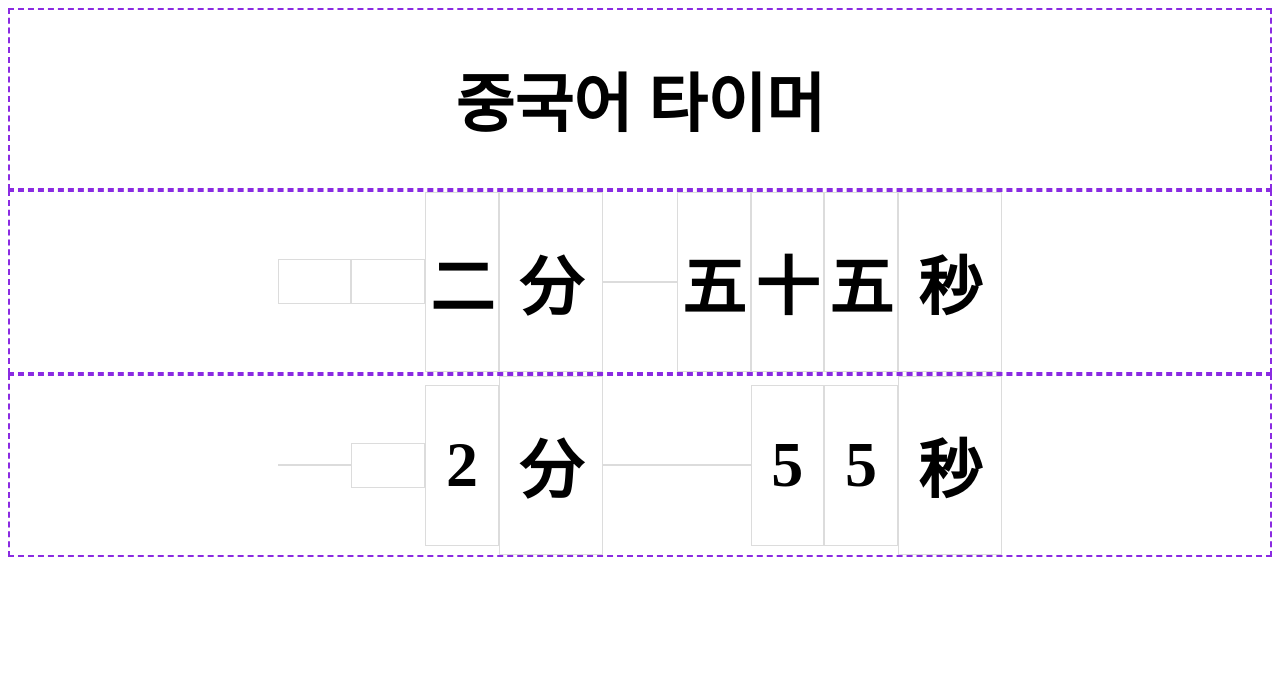
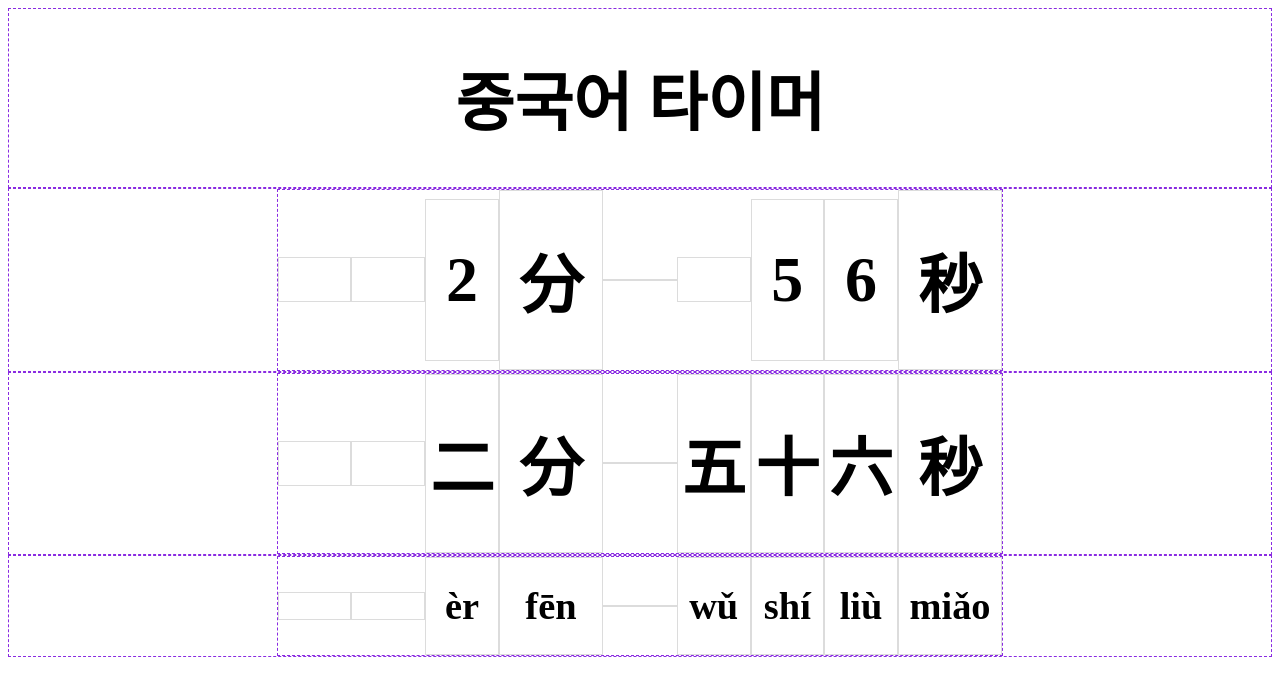
Before and after one commit to Hearkour/chinese-timer, a plain HTML site: page index.html in a window 1280 px wide. Drawn offline with Linux system fonts and the light colour scheme; a web font is replaced by a local one.

Commit message:
Added pinyin timer, broke into functions

```diff
--- a/index.html
+++ b/index.html
@@ -3,6 +3,7 @@
 <head>
     <meta charset="UTF-8">
     <title>중국어 타이머</title>
+
     <link rel="stylesheet" href="styles/fonts.css">
     <link rel="stylesheet" href="styles/global.css">
 </head>
@@ -12,12 +13,9 @@
         <h1>중국어 타이머</h1>
     </div>
 
-    <div id="timer-chinese" class="outer"></div>
-    <div id="timer-digits" class="outer"></div>
-
-    <!-- <div class="outer">
-        <h1 id="nowpf"></h1>
-    </div> -->
+    <div id="timer-digits"              class="outer"> </div>
+    <div id="timer-chinese-chars"  class="outer"> </div>
+    <div id="timer-chinese-pinyin"      class="outer"> </div>
 </body>
 
 <script src="scripts/printtime.js"></script>
--- a/scripts/printtime.js
+++ b/scripts/printtime.js
@@ -1,7 +1,10 @@
 function $(id) { return document.getElementById(id); }
 
 const $timer_digits = $('timer-digits');
-const $timer_chinese = $('timer-chinese');
+const $timer_chinese_chars = $('timer-chinese-chars');
+const $timer_chinese_pinyin = $('timer-chinese-pinyin');
+
+var heading;
 
 // const START = performance.now();
 const TIMEOUT = 180; // seconds
@@ -12,7 +15,7 @@ class FT { // Framerate Timer, statics for calc
     static fpsInterval; static startTime; static now; static then; static elapsed;
 }
 
-startAnimating(15);
+startAnimating(5);
 
 // initialize the drawing timer variables and start the animation
 function startAnimating(fps) {
@@ -20,14 +23,15 @@ function startAnimating(fps) {
     FT.then = performance.now();
     FT.startTime = FT.then;
 
-    drawInnerTime_digits();
-    drawInnerTime_chinese();
+    drawFrameInnerTime();
 }
 
 // the animation loop calculates time elapsed since the last loop
 // and only draws if your specified fps interval is achieved
-function drawInnerTime_digits() {
-    requestAnimationFrame(drawInnerTime_digits);
+function drawFrameInnerTime() {
+
+    // request next frame
+    requestAnimationFrame(drawFrameInnerTime);
     FT.now = performance.now();
     FT.elapsed = FT.now - FT.then;
 
@@ -37,31 +41,17 @@ function drawInnerTime_digits() {
         // specified fpsInterval not being a multiple of RAF's interval (16.7ms)
         FT.then = FT.now - (FT.elapsed % FT.fpsInterval);
 
-        /*** Actual content here ***/
-        drawInnerTime('digits', $timer_digits);
+        /*** Actual content execution here ***/
+        setHeading('h1');
+        drawInnerTime($timer_digits, 'digits');
+        drawInnerTime($timer_chinese_chars, 'chinese', 'chars');
+        drawInnerTime($timer_chinese_pinyin, 'chinese', 'pinyin');
     }
 }
 
-function drawInnerTime_chinese() {
-    requestAnimationFrame(drawInnerTime_chinese);
+class C { // Chinese number conversion
 
-    if (FT.elapsed > FT.fpsInterval) {
-        FT.then = FT.now - (FT.elapsed % FT.fpsInterval);
-        drawInnerTime('chinese', $timer_chinese);
-    }
-}
-
-function drawInnerTime(type, $timer) {
-    const NOW = Math.floor(performance.now() / 1000);
-    let remains = TIMEOUT - NOW;
-
-    let min = Math.floor(remains / 60);
-    let sec = Math.floor(remains % 60);
-    // $timer.innerHTML = '<h1>' + min + ' 分 ' + addSpace(sec) + sec + ' 秒</h1>';
-    $timer.innerHTML = setInnerTime(type, min, sec, 'h1');
-}
-
-function C(number) {
+    static c(number) { // as characters
         let c = '';
         switch (number) {
             case 0: c = '零'; break;
@@ -80,57 +70,108 @@ function C(number) {
         return c;
     }
 
-function setInnerTime(type, minutes, seconds, heading) {
+    static p(number) { // as pinyin
+        let p = '';
+        switch (number) {
+            case 0: p = 'líng'; break;
+            case 1: p = 'yī'; break;
+            case 2: p = 'èr'; break;
+            case 3: p = 'sān'; break;
+            case 4: p = 'sì'; break;
+            case 5: p = 'wǔ'; break;
+            case 6: p = 'liù'; break;
+            case 7: p = 'qī'; break;
+            case 8: p = 'bā'; break;
+            case 9: p = 'jiǔ'; break;
+            case 10: p = 'shí'; break;
+            default: break;
+        }
+        return p;
+    }
+}
+
+function setHeading(heading) {
+    window.heading = heading;
+}
+
+// Who knew JS didn't support function overloading?
+function drawInnerTime($timer, langType, charType) {
+
+    const NOW = Math.floor(performance.now() / 1000);
+    let remains = TIMEOUT - NOW;
+
+    let min = Math.floor(remains / 60);
+    let sec = Math.floor(remains % 60);
+    setInnerTime($timer, langType, charType, min, sec, heading);
+}
+
+function setInnerTime($timer, langType, charType, minutes, seconds, heading) {
 
     let innerHTML;
+    let m3, m2, m1, s3, s2, s1;
 
-    let m2 = minutes<10 ? '' : Math.floor(minutes/10);
-    let s2 = seconds<10 ? '' : Math.floor(seconds/10);
-    let m1 = Math.floor(minutes % 10);
-    let s1 = Math.floor(seconds % 10);
+    setInnerTimeChar(langType);
+    setInnerTimeHTML(langType, charType);
 
-    if (type == 'digits') {
+    $timer.innerHTML = innerHTML;
+
+    function setInnerTimeChar(langType) {
+
+        if (langType == 'digits') {
+
+            m3 = s3 = '';
+            m2 = minutes < 10 ? '' : Math.floor(minutes / 10);
+            s2 = seconds < 10 ? '' : Math.floor(seconds / 10);
+            m1 = Math.floor(minutes % 10);
+            s1 = Math.floor(seconds % 10);
+        }
+
+        else if (langType == 'chinese') {
+
+            setInnerTimeChar('digits');
+
+            m3 = m2 > 1 ? m2 : '';
+            s3 = s2 > 1 ? s2 : '';
+            m2 = m2 > 0 ? 10 : '';
+            s2 = s2 > 0 ? 10 : '';
+            if (m2 > 0 && m1 == 0) m1 = '';
+            if (s2 > 0 && s1 == 0) s1 = '';
+        }
+    }
+
+    function setInnerTimeHTML(langType, charType) {
+
+        let minChar = '分', secChar = '秒';
+
+        if (langType == 'chinese') {
+
+            if (charType == 'chars') {
+                m3 = C.c(m3); m2 = C.c(m2); m1 = C.c(m1);
+                s3 = C.c(s3); s2 = C.c(s2); s1 = C.c(s1);
+            }
+
+            else if (charType == 'pinyin') {
+                m3 = C.p(m3); m2 = C.p(m2); m1 = C.p(m1);
+                s3 = C.p(s3); s2 = C.p(s2); s1 = C.p(s1);
+
+                minChar = 'fēn';
+                secChar = 'miǎo';
+                $timer.setAttribute('style', 'font-size: 1.5vmax;');
+            }
+        }
 
         innerHTML = `
-            <div class="print n"> <!--m3--> </div>
-            <div class="print n"> <${heading}> ${m2} </${heading}> </div>
-            <div class="print n"> <${heading}> ${m1} </${heading}> </div>
-            <div class="print c"> <${heading}> 分 </${heading}> </div>
-            <div class="print n"> </div>
-            <div class="print n"> <!--s3--> </div>
-            <div class="print n"> <${heading}> ${s2} </${heading}> </div>
-            <div class="print n"> <${heading}> ${s1} </${heading}> </div>
-            <div class="print c"> <${heading}> 秒 </${heading}> </div>
+            <div class="outer">
+                <div class="casing digits"> <${heading}> ${m3} </${heading}> </div>
+                <div class="casing digits"> <${heading}> ${m2} </${heading}> </div>
+                <div class="casing digits"> <${heading}> ${m1} </${heading}> </div>
+                <div class="casing chars"> <${heading}> ${minChar} </${heading}> </div>
+                <div class="casing digits"> </div>
+                <div class="casing digits"> <${heading}> ${s3} </${heading}> </div>
+                <div class="casing digits"> <${heading}> ${s2} </${heading}> </div>
+                <div class="casing digits"> <${heading}> ${s1} </${heading}> </div>
+                <div class="casing chars"> <${heading}> ${secChar} </${heading}> </div>
+            </div>
         `;
     }
-
-    else if (type == 'chinese') {
-
-        let m3 = m2>1 ? m2 : '';
-        let s3 = s2>1 ? s2 : '';
-        m2 = m2>0 ? 10 : '';
-        s2 = s2>0 ? 10 : '';
-        if (m2>0 && m1==0) m1 = '';
-        if (s2>0 && s1==0) s1 = '';
-
-        innerHTML = `
-            <div class="print n"> <${heading}> ${C(m3)} </${heading}> </div>
-            <div class="print n"> <${heading}> ${C(m2)} </${heading}> </div>
-            <div class="print n"> <${heading}> ${C(m1)} </${heading}> </div>
-            <div class="print c"> <${heading}> 分 </${heading}> </div>
-            <div class="print n"> </div>
-            <div class="print n"> <${heading}> ${C(s3)} </${heading}> </div>
-            <div class="print n"> <${heading}> ${C(s2)} </${heading}> </div>
-            <div class="print n"> <${heading}> ${C(s1)} </${heading}> </div>
-            <div class="print c"> <${heading}> 秒 </${heading}> </div>
-        `;
 }
-
-    return innerHTML;
-}
-
-// function sett() {
-//     $('nowpf').innerHTML = Math.floor(performance.now()/1000);
-//     requestAnimationFrame(sett);
-// };
-// sett();
--- a/styles/global.css
+++ b/styles/global.css
@@ -2,7 +2,7 @@
 
 body {
     font-family: 'NotoSerif-Light';
-    font-size: 4rem;
+    font-size: 2.5vmax;
     /* color: #c6c6ff; */
 }
 
@@ -22,17 +22,17 @@ body:before {
     background-size: cover;
 }
 div {
-    border: 2px dashed blueviolet;
-    font-size: 2.5vmax;
+    border: 1px dashed blueviolet;
 }
 
-.print {
+.casing {
     border: 1px solid gainsboro;
     text-align: center;
     /* height: 100%; */
 }
-.print.n { width: 5.6vmax; }
-.print.c { width: 8vmax; }
+
+.digits { width: 5.6vmax; }
+.chars  { width: 8vmax; }
 
 .outer {
     margin: auto;
```
Lines whose indentation alone changed are shown as unchanged.
